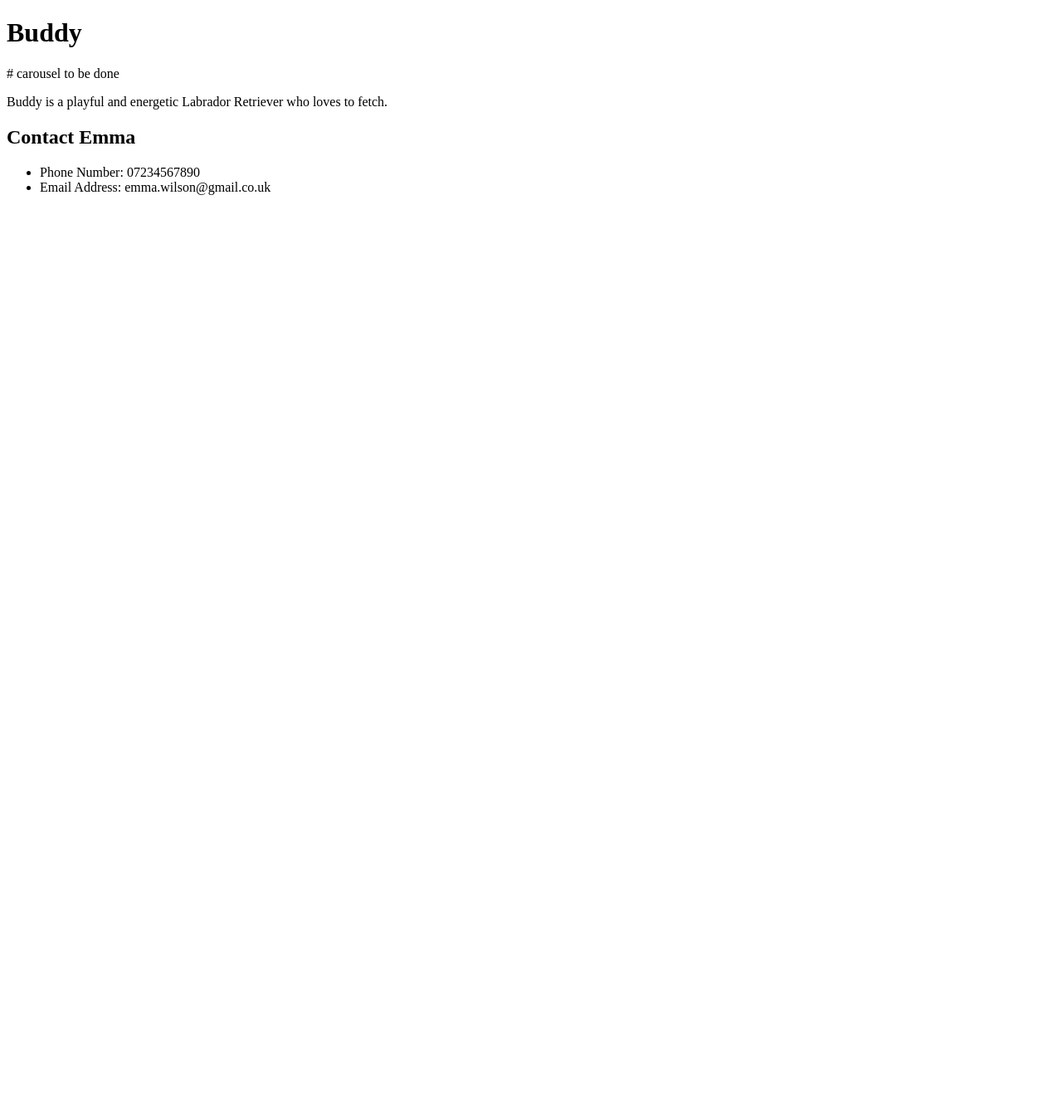
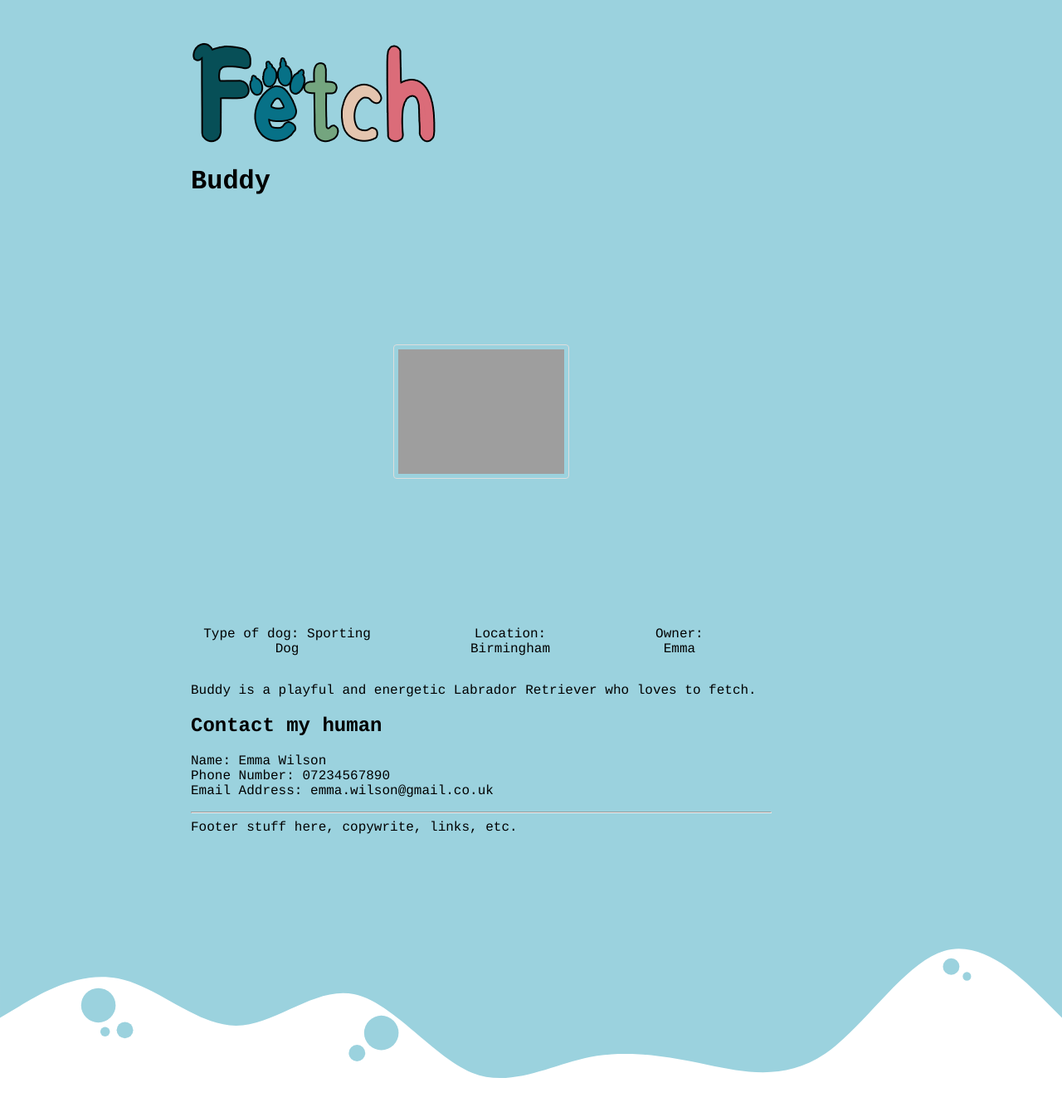
Before and after one commit to aleighdavidson/PetSittingWebsite, a Flask app: page /dog_profile/1 in a window 1280 px wide. Shown: the whole page at 83% size. Before the commit the page ends 235 px from the top, so only its background shows below. Run offline with Flask 3, Linux system fonts and the light colour scheme; data comes from the database, SQL or seed files in the repository; parts of the project's set-up code (start-up, migrations or seed data) failed here and were passed over; grey boxes are pictures that could not be loaded.

Commit message:
added styling and pictures to the dog_profile template

```diff
--- a/FetchApp/application/routes.py
+++ b/FetchApp/application/routes.py
@@ -127,12 +127,14 @@ def matches(type_id):
     dog = service.match_dog(type_id)
     return render_template('matches.html', dog=dog)
 
+
 # route display dog profile
 @app.route('/dog_profile/<id>', methods=['GET'])
 def show_dog_profile(id):
     error = ""
     dog = service.get_dog_profile(id)
-    return render_template('dog_profile.html', dog=dog, message=error)
+    photo = service.get_dog_photo(id)
+    return render_template('dog_profile.html', dog=dog, photo=photo, message=error)
 
 
 # TESTING ################
--- a/FetchApp/application/service.py
+++ b/FetchApp/application/service.py
@@ -1,5 +1,6 @@
 from application.models.user import User
 from application.models.dog import Dog
+from application.models.dog_photos import DogPhoto
 from application.models.dog_type import DogType
 from application.models.sitter_type import SitterType
 from application import db
@@ -53,6 +54,10 @@ def get_dog_profile(id):
     return db.session.query(Dog).filter_by(id=id).first()
 
 
+def get_dog_photo(dog_id):
+    return db.session.query(DogPhoto).filter_by(dog_id=dog_id).first()
+
+
 # TESTING ############
 # def get_all_users():
 #     return db.session.query(User).all()
--- a/FetchApp/application/static/styles.css
+++ b/FetchApp/application/static/styles.css
@@ -181,3 +181,30 @@ body {
 		border-radius: 0;
 	}
   }
+/* Dog Profile Template */
+.dog_info {
+text-align: center;
+  display: flex;
+  justify-content: center;
+  align-items: center;
+}
+
+.dog_info p {
+display: inline-block;
+margin-right: 60px;
+text-align: center;
+}
+
+.dog_photo img {
+  border: 1px solid #ddd;
+  border-radius: 4px;
+  padding: 5px;
+  width: 200px;
+  }
+
+.dog_photo_container {
+  display: flex;
+  justify-content: center;
+  align-items: center;
+  height: 60vh
+}
--- a/FetchApp/application/templates/dog_profile.html
+++ b/FetchApp/application/templates/dog_profile.html
@@ -1,24 +1,39 @@
-<!DOCTYPE html>
-<html lang="en">
-<head>
-    <meta charset="UTF-8">
-    <title>{{dog.dog_name}}</title>
-</head>
-<body>
+{% extends "layout.html" %}
+{% block body_content %}
+{% set pageTitle = "Dog profile" %}
 
-    <h1>{{dog.dog_name}}</h1>
+<div class="heroGridContainer">
+		<div id="heroColorBackground"></div>
+		<img id="heroBackground" src="/static/images/wave.svg">
+		<div class="heroContent">
+			<img src="/static/images/logo 2.png" alt="Logo"/>
+			<div>
+<div>
+    <h1 class="dog_name">{{dog.dog_name}}</h1>
+</div>
+                <div class="dog_photo_container">
+                <div class="dog_photo">
+<img src="{{ url_for('static', filename ='images/'+ photo.photo) }}" alt="{{dog.dog_name}}">
+                </div>
+                </div>
 
-    # carousel to be done
-    <div id="dog_carousel" class="carousel slide" data-ride="carousel">
-        </div>
+<div class="dog_info">
+    <p>Type of dog: {{dog.dog_type.type_name}}</p>
+    <p>Location: {{dog.user.city}}</p>
+    <p>Owner: {{dog.user.first_name}}</p>
+</div>
 
-        <p>{{dog.description}}</p>
+<p class="description">{{dog.description}}</p>
 
-    <h2>Contact {{dog.user.first_name}}</h2>
-    <ul>
-        <li>Phone Number: {{dog.user.phone}}</li>
-        <li>Email Address: {{dog.user.email}}</li>
-    </ul>
+<div class="contact_info">
+    <h2>Contact my human</h2>
 
-</body>
-</html>
+<p>
+        Name: {{dog.user.first_name}} {{dog.user.last_name}} <br>
+        Phone Number: {{dog.user.phone}} <br>
+        Email Address: {{dog.user.email}}
+
+</p>
+</div>
+
+{% endblock %}
```
